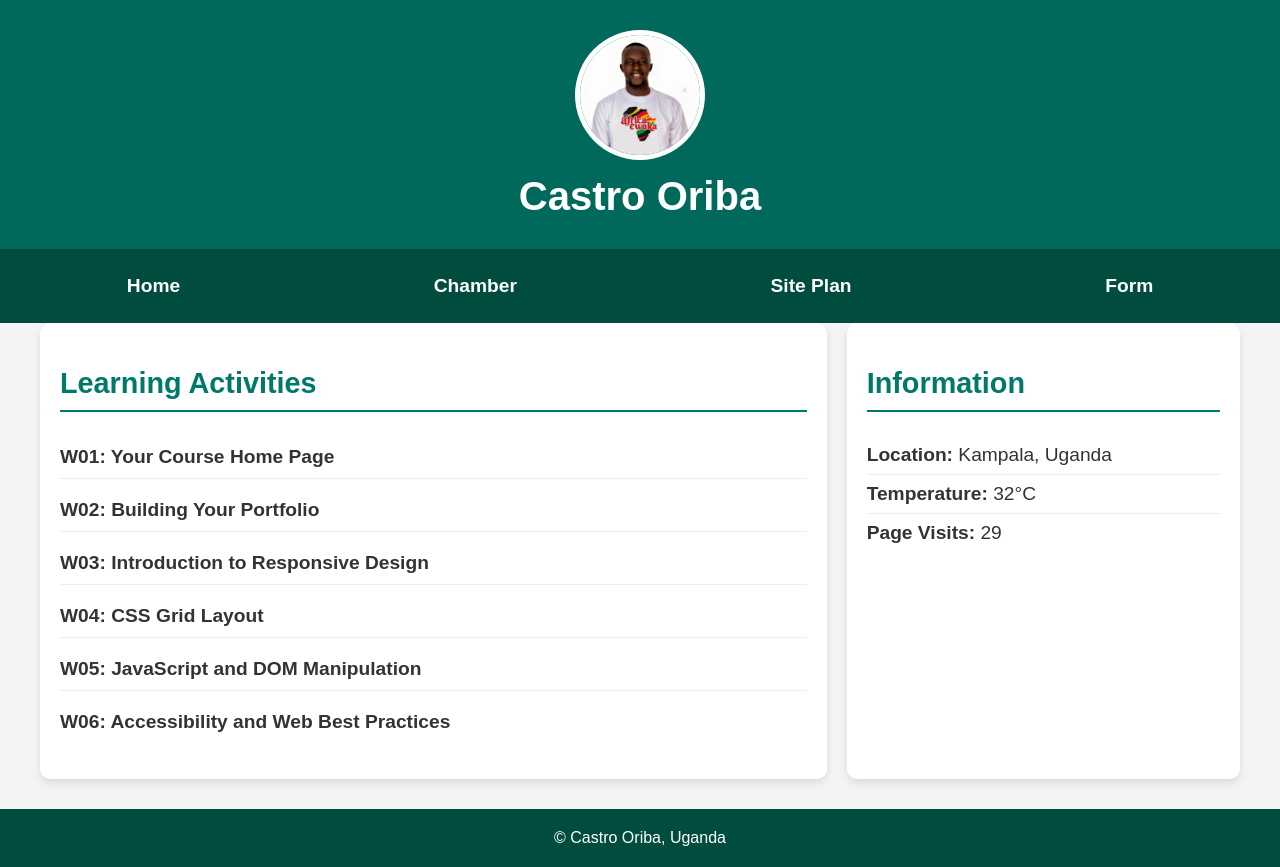
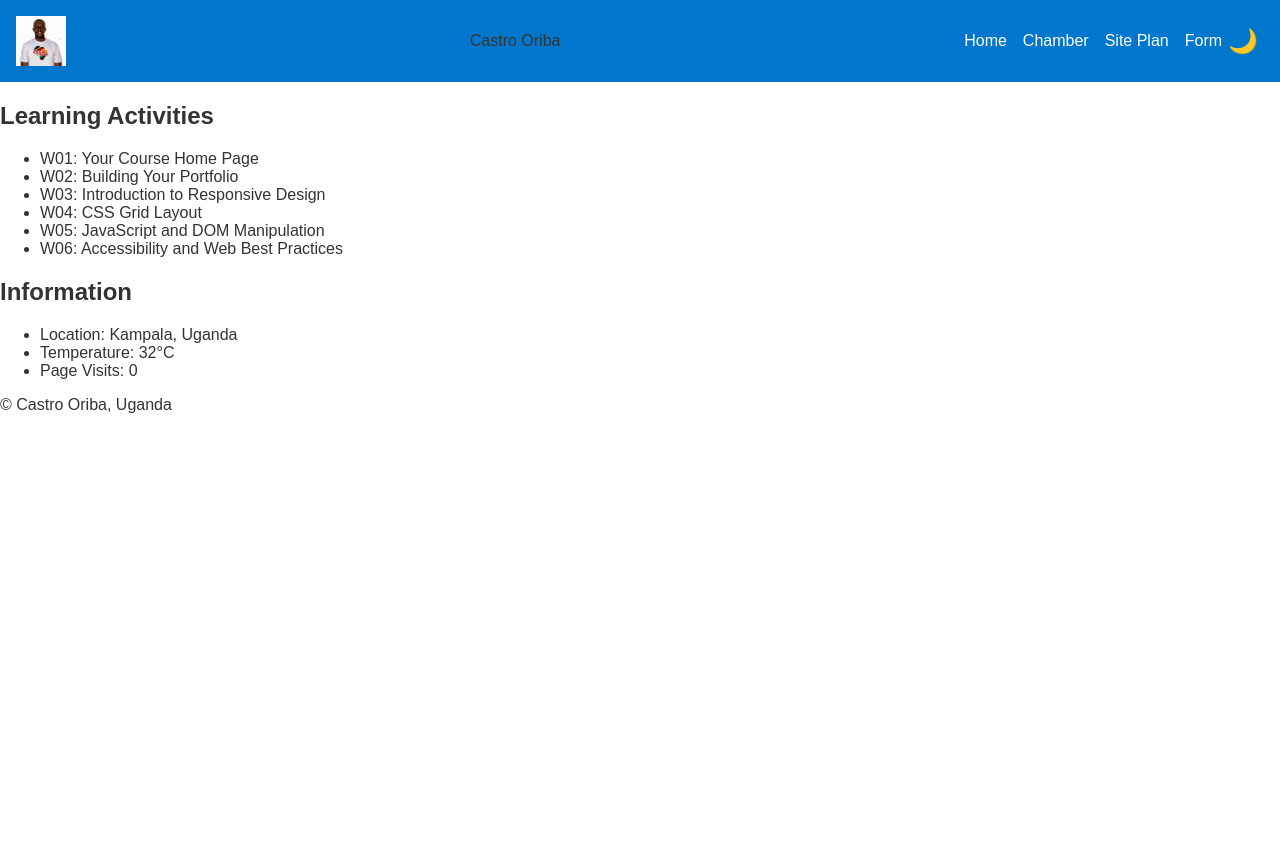
Before and after one commit to castroriba/wdd230, a plain HTML site: page index.html in a window 1280 px wide. After the commit the page ends 800 px from the top, so only its background shows below. Drawn offline with Linux system fonts and the light colour scheme.

Commit message:
Enhance W02 Course Home Page: Added responsive navigation, dark mode, and accessibility improvements

```diff
--- a/index.html
+++ b/index.html
@@ -6,24 +6,25 @@
     <meta name="description" content="WDD 230 - Web Frontend Development Course Assignment Portal">
     <meta name="author" content="Castro Oriba">
     <title>Castro Oriba - WDD 230 - Web Frontend Development</title>
-  <link rel="stylesheet" href="styles/base.css">
-  <link rel="stylesheet" href="styles/larger.css">
+    <link rel="stylesheet" href="style.css">
+    <script defer src="script.js"></script>
 </head>
 <body>
 
     <header>
-    <img src="images/Image1.jpeg" alt="Your Profile Image">
+        <img src="images/Image1.jpeg" alt="Castro Oriba" width="50" height="50">
         <span>Castro Oriba</span>
-  </header>
-
         <nav>
-    <ul>
+            <button id="hamburger" aria-label="Toggle menu">☰</button>
+            <ul id="nav-menu">
                 <li><a href="#">Home</a></li>
                 <li><a href="#">Chamber</a></li>
                 <li><a href="#">Site Plan</a></li>
                 <li><a href="#">Form</a></li>
             </ul>
+            <button id="dark-mode-toggle" aria-label="Toggle dark mode">🌙</button>
         </nav>
+    </header>
 
     <main>
         <section class="card">
@@ -43,7 +44,7 @@
             <ul class="information-list">
                 <li><span>Location:</span> Kampala, Uganda</li>
                 <li><span>Temperature:</span> 32°C</li>
-        <li><span>Page Visits:</span> 29</li>
+                <li><span>Page Visits:</span> <span id="visits">0</span></li>
             </ul>
         </section>
     </main>
@@ -53,6 +54,5 @@
         <p id="lastModified"></p>
     </footer>
 
-  <script src="scripts/getDates.js"></script>
 </body>
 </html>
--- a/style.css
+++ b/style.css
@@ -1,43 +1,81 @@
 body {
-    font-family: 'Open Sans', sans-serif;
-    background-color: #f4f4f4;
-    color: #333;
+  font-family: Arial, sans-serif;
   margin: 0;
   padding: 0;
+  background-color: #fff;
+  color: #333;
+  transition: background 0.3s, color 0.3s;
 }
 
 header {
-    background-color: #4A90E2;
-    padding: 20px;
-    text-align: center;
-    color: white;
+  background-color: #0077cc;
+  padding: 1rem;
+  display: flex;
+  justify-content: space-between;
+  align-items: center;
 }
 
-  header h1 {
-    font-family: 'Roboto', sans-serif;
+nav {
+  display: flex;
+  align-items: center;
 }
 
-  section {
-    padding: 20px;
-    margin: 20px 0;
+#nav-menu {
+  list-style: none;
+  display: flex;
+  gap: 1rem;
+  padding: 0;
+  margin: 0;
 }
 
-  h2 {
-    color: #4A90E2;
-    font-family: 'Roboto', sans-serif;
+#nav-menu li a {
+  color: white;
+  text-decoration: none;
 }
 
-  ul {
-    list-style-type: none;
+#hamburger {
+  display: none;
+  font-size: 2rem;
+  background: none;
+  border: none;
+  color: white;
+  cursor: pointer;
 }
 
-  footer {
-    background-color: #4A90E2;
+#dark-mode-toggle {
+  font-size: 1.5rem;
+  background: none;
+  border: none;
   color: white;
-    text-align: center;
-    padding: 10px 0;
+  cursor: pointer;
 }
 
-  footer p {
-    margin: 0;
+@media (max-width: 768px) {
+  #hamburger {
+      display: block;
   }
+
+  #nav-menu {
+      display: none;
+      flex-direction: column;
+      background: #0077cc;
+      position: absolute;
+      top: 60px;
+      left: 0;
+      width: 100%;
+      text-align: center;
+  }
+
+  #nav-menu.active {
+      display: flex;
+  }
+}
+
+.dark-mode {
+  background-color: #222;
+  color: #fff;
+}
+
+.dark-mode header {
+  background-color: #444;
+}
--- a/styles/base.css
+++ b/styles/base.css
@@ -1,164 +1,86 @@
-/* base.css */
+/* General Styles */
 body {
-    font-family: 'Arial', sans-serif;
+  font-family: Arial, sans-serif;
   margin: 0;
   padding: 0;
-    background-color: #f4f4f4;
-    color: #333;
+  background-color: white;
+  color: black;
 }
 
+/* Dark Mode */
+body.dark-mode {
+  background-color: black;
+  color: white;
+}
+
+/* Header */
 header {
-    background-color: #00695c;
+  display: flex;
+  align-items: center;
+  justify-content: space-between;
+  padding: 10px;
+  background-color: #333;
   color: white;
-    padding: 30px 20px;
-    text-align: center;
 }
 
 header img {
-    width: 120px;
+  width: 50px;
+  height: 50px;
   border-radius: 50%;
-    border: 5px solid #fff;
 }
 
-  header span {
-    display: block;
-    font-size: 2rem;
-    font-weight: bold;
-    margin-top: 10px;
-  }
-
+/* Navigation */
 nav {
-    background-color: #004d40;
-    padding: 10px 0;
+  display: flex;
+  align-items: center;
+  justify-content: space-between;
+  padding: 10px;
+  background-color: #555;
 }
 
 nav ul {
-    list-style-type: none;
+  list-style: none;
   padding: 0;
-    text-align: center;
+  margin: 0;
+  display: flex;
 }
 
 nav ul li {
-    display: inline-block;
-    margin: 0 15px;
+  margin-right: 20px;
 }
 
 nav ul li a {
   text-decoration: none;
-    color: #ffffff;
-    font-size: 1.2rem;
-    font-weight: bold;
-    transition: all 0.3s ease-in-out;
+  color: white;
 }
 
-  nav ul li a:hover {
-    color: #cfd8dc;
-    transform: scale(1.1);
+/* Hamburger Menu */
+#hamburger {
+  display: none;
+  background: none;
+  border: none;
+  font-size: 24px;
+  cursor: pointer;
 }
 
-  main {
-    max-width: 1200px;
-    margin: 30px auto;
-    padding: 0 15px;
-  }
-
-  .card {
-    background-color: #ffffff;
-    border-radius: 10px;
-    box-shadow: 0 4px 8px rgba(0, 0, 0, 0.1);
-    padding: 20px;
-    margin-bottom: 30px;
-  }
-
-  .card h2 {
-    font-size: 1.8rem;
-    color: #00796b;
-    border-bottom: 2px solid #00796b;
-    padding-bottom: 10px;
-  }
-
-  .card ul {
-    list-style-type: none;
-    padding: 0;
-  }
-
-  .card ul li {
-    padding: 10px 0;
-    border-bottom: 1px solid #eee;
-  }
-
-  .card ul li:last-child {
-    border-bottom: none;
-  }
-
-  footer {
-    background-color: #004d40;
-    color: white;
-    text-align: center;
-    padding: 15px;
-  }
-
-  footer p {
-    margin: 5px 0;
-  }
-
-  footer p#year {
-    font-weight: bold;
-  }
-
-  footer p#lastModified {
-    font-size: 0.9rem;
-    font-style: italic;
-  }
-
-  /* Learning Activities */
-  ul.learning-activities {
-    padding: 0;
-  }
-
-  ul.learning-activities li {
-    font-size: 1.2rem;
-    font-weight: bold;
-    margin: 10px 0;
-  }
-
-  /* Information Section */
-  ul.information-list {
-    padding: 0;
-    list-style: none;
-  }
-
-  ul.information-list li {
-    font-size: 1.2rem;
-    padding: 8px 0;
-  }
-
-  ul.information-list li span {
-    font-weight: bold;
-  }
-
-  /* Footer Responsive Design */
-  @media screen and (min-width: 768px) {
-    main {
-      display: grid;
-      grid-template-columns: 2fr 1fr;
-      gap: 20px;
+@media screen and (max-width: 768px) {
+  #hamburger {
+      display: block;
   }
 
   nav ul {
-      display: flex;
-      justify-content: center;
+      display: none;
+      flex-direction: column;
+      background-color: #444;
+      position: absolute;
+      top: 60px;
+      right: 10px;
+      width: 200px;
+      padding: 10px;
+      border-radius: 5px;
   }
 
-    nav ul li {
-      margin: 0 25px;
-    }
-
-    header span {
-      font-size: 2.5rem;
-    }
-
-    .card {
-      padding: 30px;
+  nav ul.open {
+      display: flex;
   }
 }
--- a/styles/larger.css
+++ b/styles/larger.css
@@ -1,11 +1,8 @@
-/* larger.css */
 @media screen and (min-width: 768px) {
   main {
       display: grid;
       grid-template-columns: 2fr 1fr;
       gap: 20px;
-      max-width: 1200px;
-      margin: auto;
   }
 
   .card {
@@ -18,12 +15,4 @@
       display: flex;
       justify-content: space-around;
   }
-
-    nav ul li {
-      margin: 0;
 }
-
-    nav ul li a {
-      font-size: 1.2rem;
-    }
-  }
--- /dev/null
+++ b/week02/styles/design.css
@@ -0,0 +1,50 @@
+/* Apply a custom normalization */
+* {
+    margin: 0;
+    padding: 0;
+    box-sizing: border-box;
+  }
+
+  body {
+    font-family: Arial, sans-serif;
+  }
+
+  h2 {
+    text-align: left;
+  }
+
+  /* Style the callout container */
+  .callout {
+    background-color: #f0f0f0;
+    color: #333;
+    padding: 15px;
+    margin-bottom: 20px;
+  }
+
+  /* Two-column layout for the main section */
+  main {
+    display: grid;
+    grid-template-columns: 1fr 1fr;
+    gap: 20px;
+  }
+
+  h2 {
+    grid-column: span 2;
+  }
+
+  /* Styling for the banner */
+  .banner {
+    background-color: #ff9900;
+    color: white;
+    padding: 20px;
+    text-align: center;
+  }
+
+  /* Footer alignment */
+  footer {
+    text-align: left;
+    margin-top: 20px;
+    padding: 10px;
+    background-color: #333;
+    color: white;
+  }
```
Also changed, not shown: styles/scripts/getDates.js (+26 -3 lines), week02/design.html (added, +36 -0 lines). Lines whose indentation alone changed are shown as unchanged.
